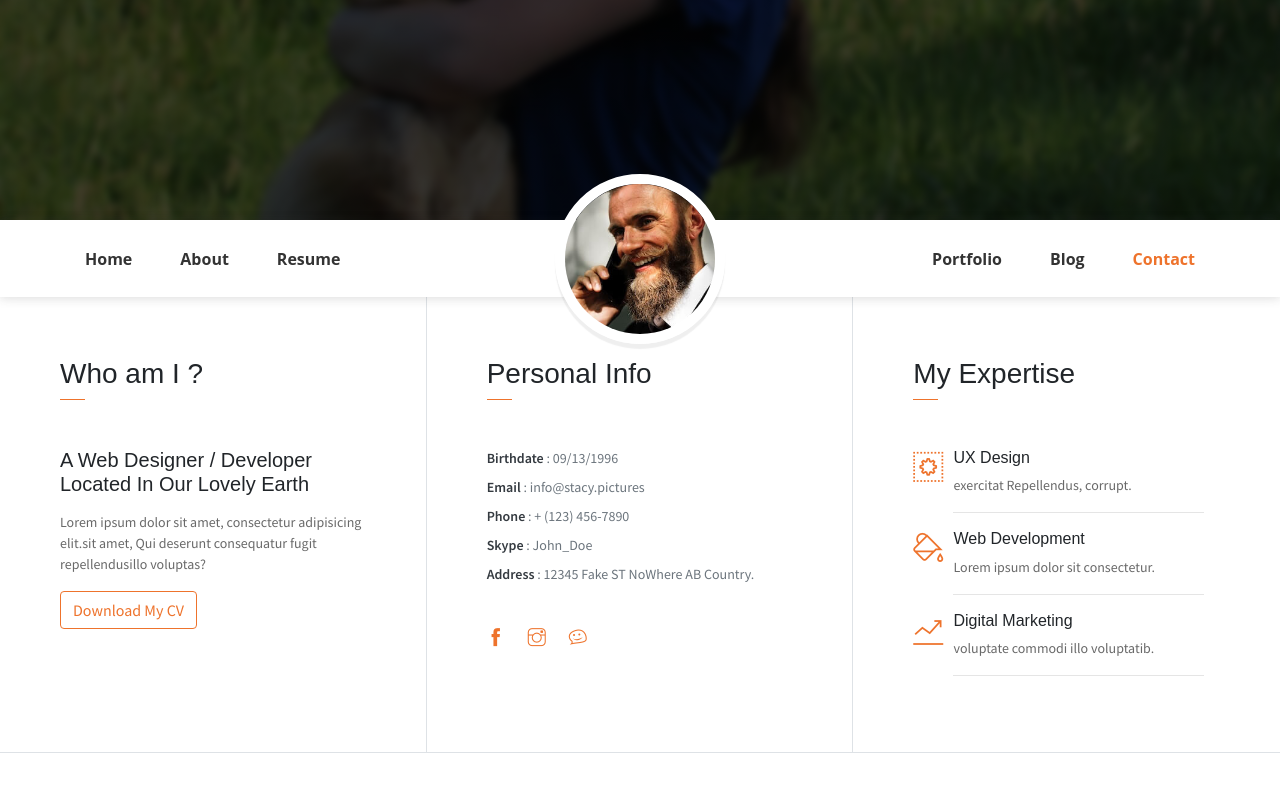
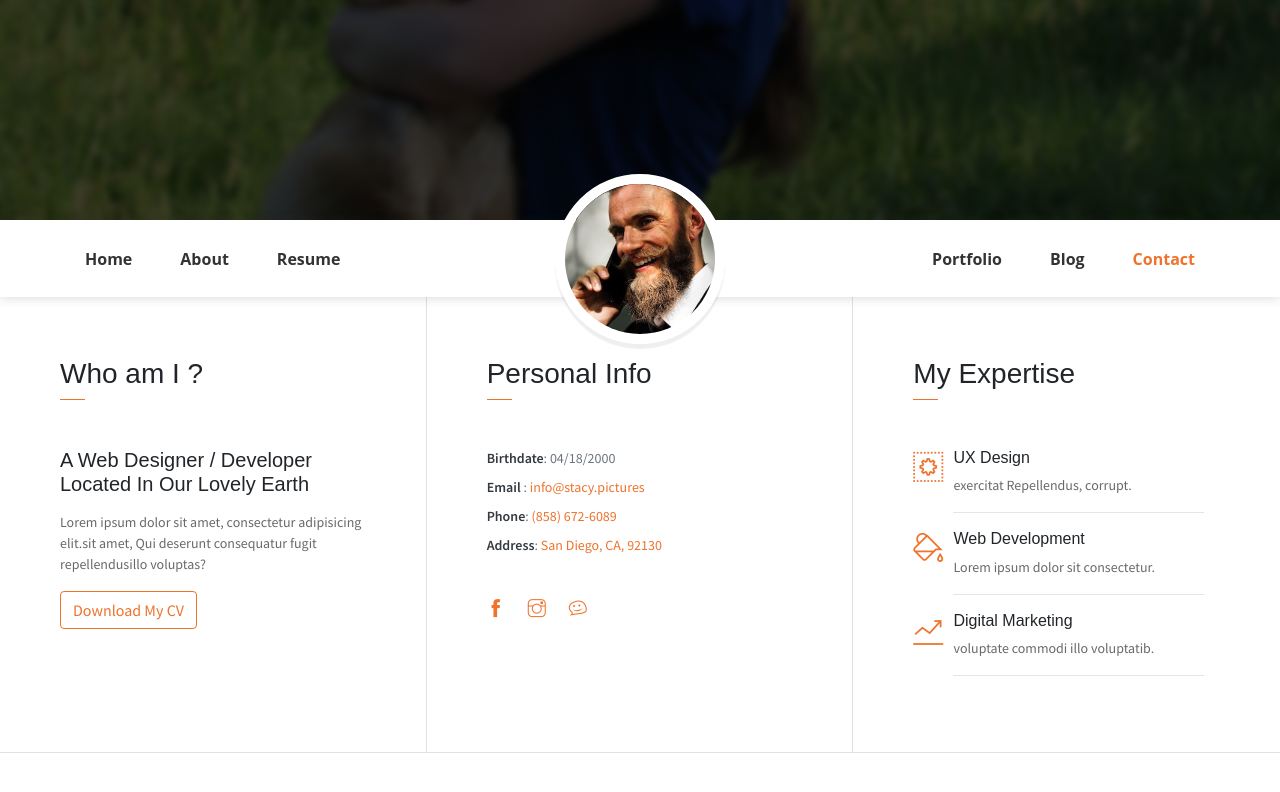
Before and after one commit to Nastiks/PersonalWebsite, a plain HTML site: page index.html in a window 1280 px wide. Shown: the part 420-1212 px from the top of the page. Drawn offline with Linux system fonts and the light colour scheme; some packages are replaced by stand-ins of ours; some icons are missing.

Commit message:
Update personal info in index.html

```diff
--- a/index.html
+++ b/index.html
@@ -126,11 +126,28 @@
           <h3 class="font-weight-light">Personal Info</h3>
           <span class="line mb-5"></span>
           <ul class="mt40 info list-unstyled">
-            <li><span>Birthdate</span> : 09/13/1996</li>
-            <li><span>Email</span> : info@stacy.pictures</li>
-            <li><span>Phone</span> : + (123) 456-7890</li>
-            <li><span>Skype</span> : John_Doe</li>
-            <li><span>Address</span> : 12345 Fake ST NoWhere AB Country.</li>
+            <li><span>Birthdate</span>: 04/18/2000</li>
+            <li>
+              <span>Email</span> :
+              <a
+                href="mailto:info@stacy.pictures?subject=Dog training/Photosession&body=Hi, my dog would like to work with you."
+              >
+                info@stacy.pictures
+              </a>
+            </li>
+            <li>
+              <span>Phone</span>:
+              <a href="tel:+18586726089"> (858) 672-6089</a>
+            </li>
+            <li>
+              <span>Address</span>:
+              <a
+                href="https://maps.app.goo.gl/jCChq5YW558RtY4M9"
+                target="_blank"
+              >
+                San Diego, CA, 92130</a
+              >
+            </li>
           </ul>
           <ul class="social-icons pt-3">
             <li class="social-item">
@@ -1150,7 +1167,9 @@
                 <div class="col-10">
                   <h6 class="d-inline">
                     Email :<br />
-                    <a class="text-muted" href="mailto:info@stacy.pictures"
+                    <a
+                      class="text-muted"
+                      href="mailto:info@stacy.pictures?subject=Dog training/Photosession&body=Hi, my dog would like to work with you."
                       >info@stacy.pictures</a
                     >
                   </h6>
```
